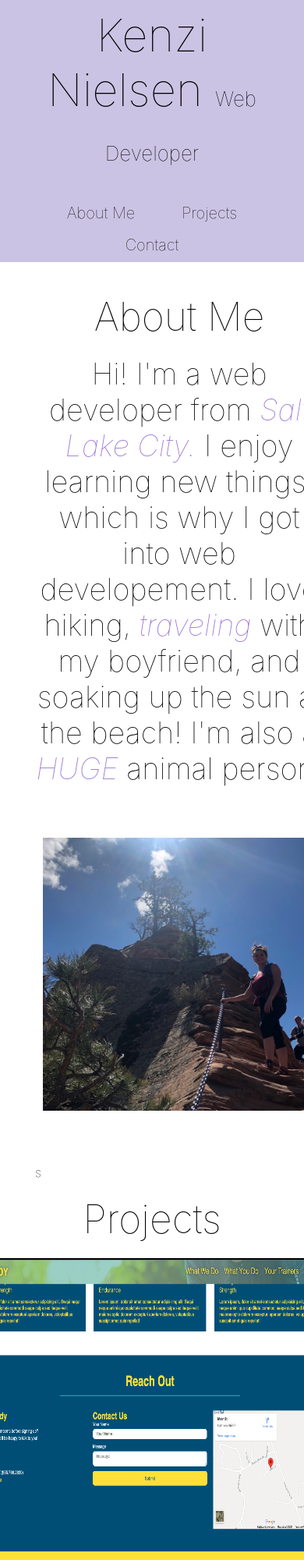
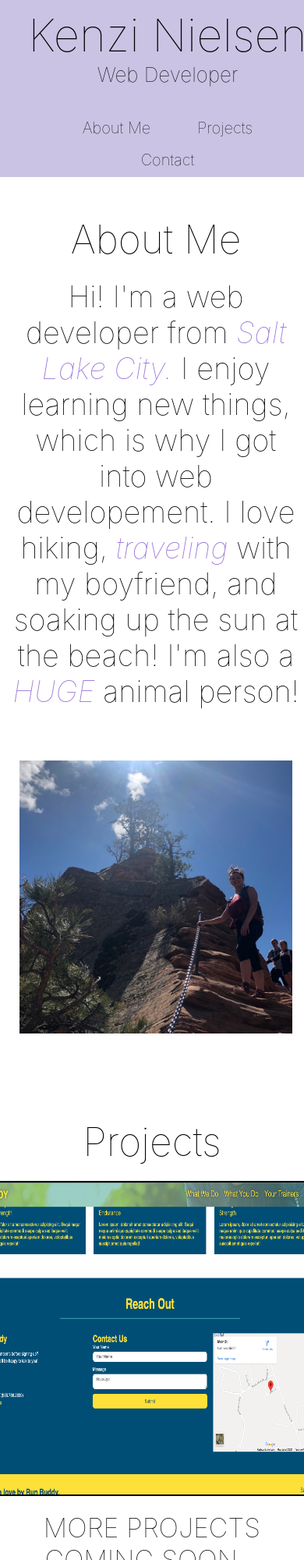
Before and after one commit to kenzinielsen/kenzinielsen.github.io, a plain HTML site: page index.html in a window 390 px wide. Shown: the top 2000 px of the page at 78% size. Drawn offline with Linux system fonts and the light colour scheme.

Commit message:
mediaquery 575 width

```diff
--- a/assets/style.css
+++ b/assets/style.css
@@ -115,6 +115,7 @@ section {
 }
 #contact p {
     font-size: 34px;
+    line-height: 2;
 }
 #contact p img {
     display: flex;
@@ -169,13 +170,11 @@ strong, em {
     header nav ul li a {
         font-size: 20px;
     }
-    footer h2 {
+    footer h2  {
         text-align: center;
         width: 100%;
     }
-    section {
-       /* width: 100%;*/
-    }
+
     #projects div a {
         display: flex;
         justify-content: center;
@@ -184,10 +183,31 @@ strong, em {
 
 
 @media screen and (max-width: 768px) {
-
+    section {
+        padding: 30px 15px;
+    }
 
 }
 
 @media screen and (max-width: 575px) {
+    header {
+        width: 100%;
+    }
+    header span {
+        display: flex;
+        flex-wrap: wrap;
+        justify-content: center;
+    }
+    #projects div a {
+      /*  display:block;margin:0 auto; */
+
+        display:flex;
+        flex-direction: column;
+        align-items: center;
+
+    }
+    #projects p {
+        text-align: center;
+    }
 
 }
--- a/index.html
+++ b/index.html
@@ -44,7 +44,7 @@
          </div>
     </section>
     <!--projects section-->
-    <section id="projects" class="section">s
+    <section id="projects" class="section">
         <div>
             <h2 class="section-title">Projects</h2>
             <div class="run-buddy">
```
